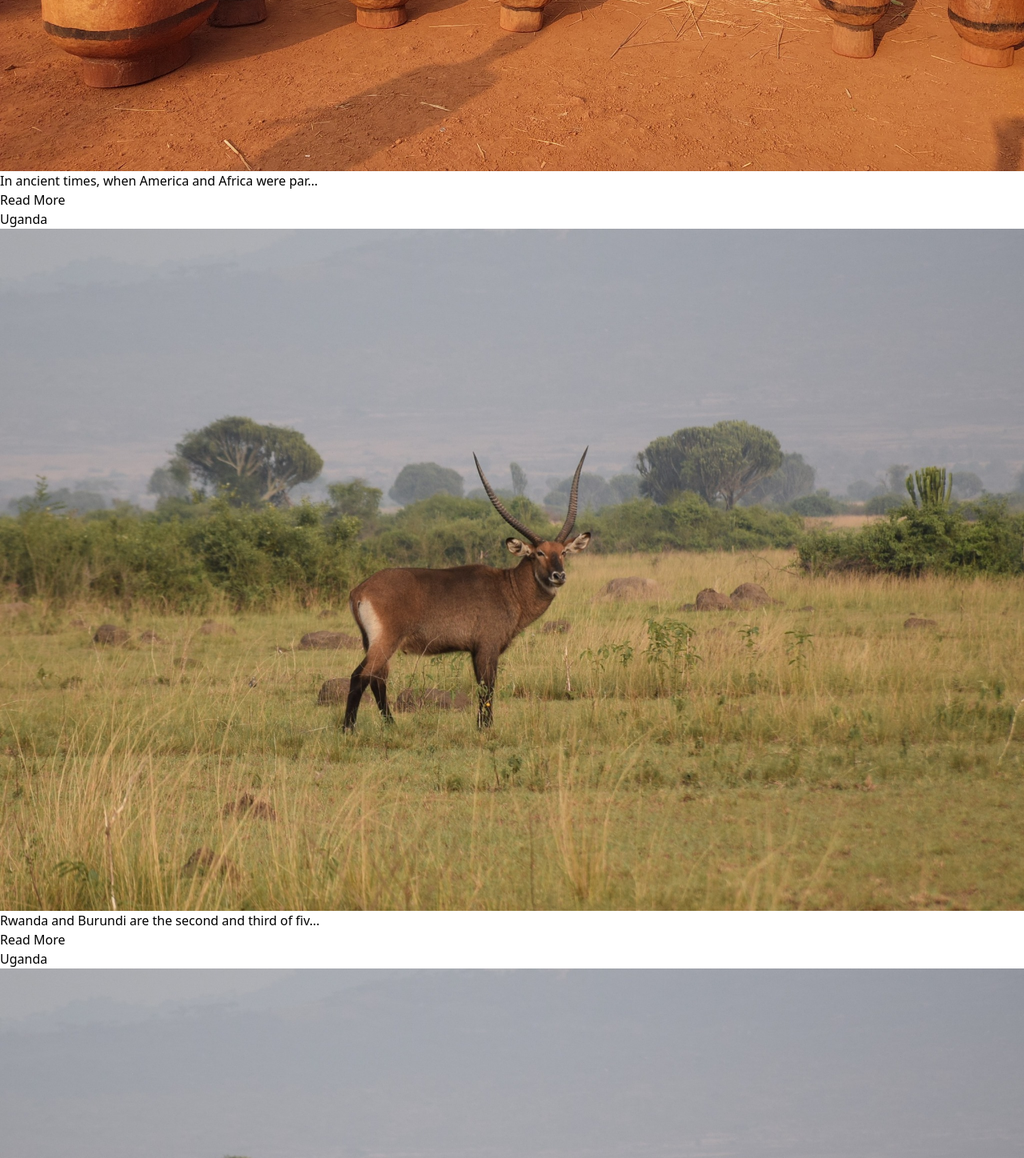
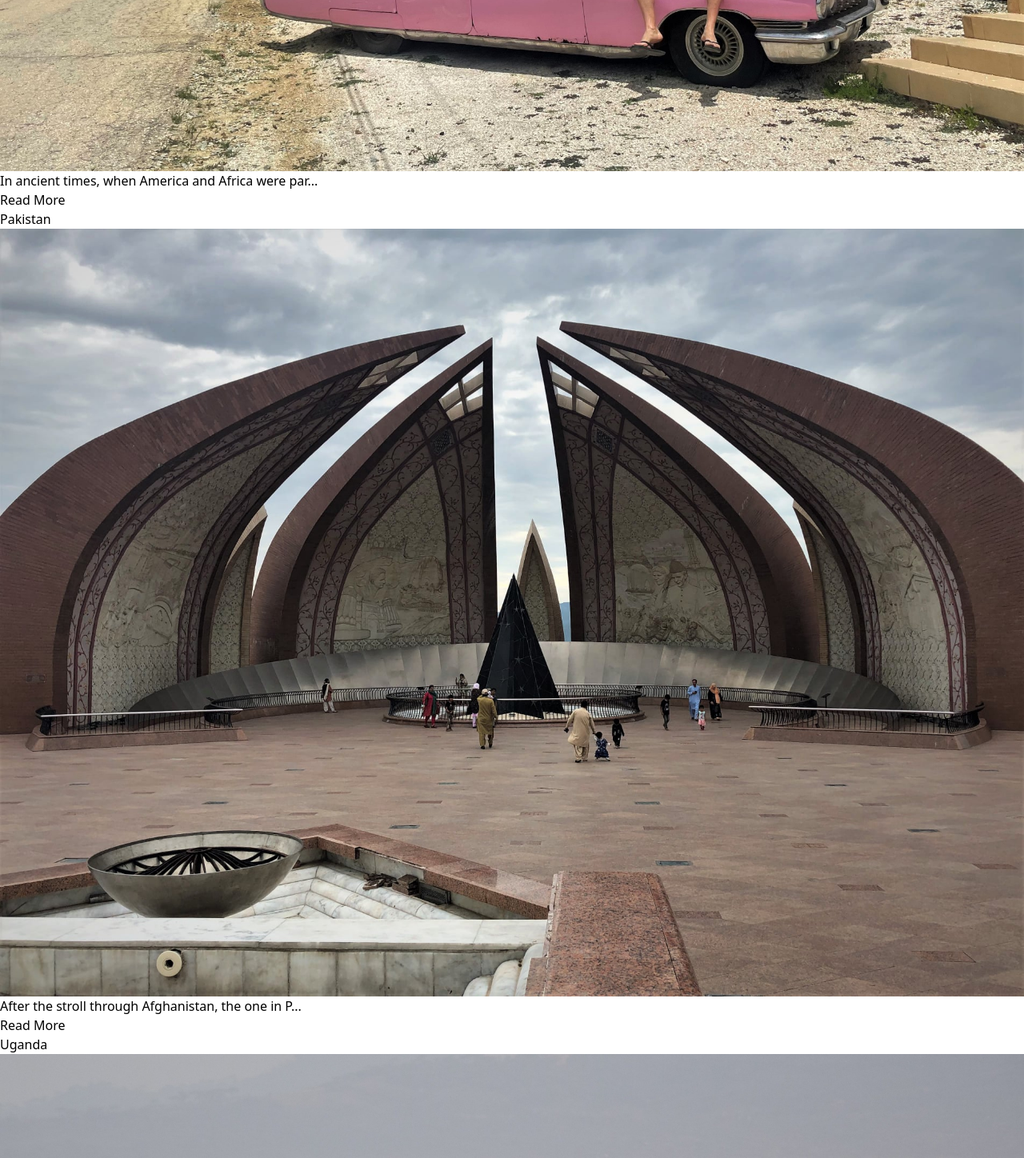
Before and after one commit to RosenGeorgievvv/create-in-motion, a React (Vite) app: page /travels in a window 1280 px wide. Shown: the part 3922-5370 px from the top of the page at 80% size. Built offline with nearby package versions, Linux system fonts and the light colour scheme.

Commit message:
Update data.js

```diff
--- a/src/components/data.js
+++ b/src/components/data.js
@@ -17,6 +17,26 @@ import yemen3 from '../assets/yemen/yemen3.jpg';
 import yemen4 from '../assets/yemen/yemen4.jpg';
 import yemen5 from '../assets/yemen/yemen5.jpg';
 import yemen6 from '../assets/yemen/yemen6.jpg';
+
+import venezuela1 from '../assets/venezuela/venezuela1.jpg';
+import venezuela2 from '../assets/venezuela/venezuela2.jpg';
+import venezuela3 from '../assets/venezuela/venezuela3.jpg';
+import venezuela4 from '../assets/venezuela/venezuela4.jpg';
+import venezuela5 from '../assets/venezuela/venezuela5.jpg';
+import venezuela6 from '../assets/venezuela/venezuela6.jpg';
+import venezuela7 from '../assets/venezuela/venezuela7.jpg';
+import venezuela8 from '../assets/venezuela/venezuela8.jpg';
+import venezuela9 from '../assets/venezuela/venezuela9.jpg';
+import venezuela10 from '../assets/venezuela/venezuela10.jpg';
+
+import pakistan1 from '../assets/pakistan/pakistan1.jpg';
+import pakistan2 from '../assets/pakistan/pakistan2.jpg';
+import pakistan3 from '../assets/pakistan/pakistan3.jpg';
+import pakistan4 from '../assets/pakistan/pakistan4.jpg';
+import pakistan5 from '../assets/pakistan/pakistan5.jpg';
+import pakistan6 from '../assets/pakistan/pakistan6.jpg';
+import pakistan7 from '../assets/pakistan/pakistan7.jpg';
+import pakistan8 from '../assets/pakistan/pakistan8.jpg';
 
 const data = [
   {
@@ -43,17 +63,16 @@ const data = [
   {
     id: 4,
     name: "Venezuela",
-    img: [rwanda1, rwanda2, rwanda3, rwanda4, rwanda5],
+    img: [venezuela1, venezuela2, venezuela3, venezuela4, venezuela5, venezuela6, venezuela7, venezuela8, venezuela9, venezuela10],
     description:
       "In ancient times, when America and Africa were part of a single continent, strange mountain plateaus formed, rising high above the surrounding landscape. Today, the jungle covering the land all around is home to the Pemón Indians, who believe that spirits called Mawari live at the peaks. They refer to these flat mountains as tepuis. They also call them islands in the sky. I decided to wander through the lands of the Pemón and meet their spirits somewhere in the southeastern part of Venezuela, where Canaima National Park is located. This is the home of the iconic tepuis with flat tops, which inspired Sir Arthur Conan Doyle to write The Lost World. An unreal place, where the world’s highest waterfall, Angel Falls (Salto Ángel), drops from nearly a kilometer in height. Climbing Mount Roraima was a must. It is said to be one of the best hiking routes in South America. I added a boat trip through the Orinoco Delta and encounters with the Warrau Indians, whose way of life is far from our own. To finish, I needed to unwind on Isla Margarita. After all, life in the jungle is tough... The itinerary was set. So, with a group of friends, I wandered through Venezuela...",
   },
-  //uganda
   {
     id: 5,
-    name: "Uganda",
-    img: [uganda1, uganda2, uganda3, uganda4, uganda5, uganda6],
+    name: "Pakistan",
+    img: [pakistan1, pakistan2, pakistan3, pakistan4, pakistan5, pakistan6, pakistan7, pakistan8],
     description:
-      "Rwanda and Burundi are the second and third of five countries featured in a journey called Around Lake Victoria.These two small nations, standing off the beaten tourist path, offer an authentic African experience, blessed with dramatic landscapes, rich biodiversity, and lakeside communities, each with its unique culture and a tragic history stained by brutal ethnic conflicts. Rwanda is healing the wounds of the 1994 genocide and transforming into a model of national unity and economic prosperity. From the Genocide Memorial in the pristine capital Kigali, along its impeccable roads, to the fishing villages around Lake Kivu and Nyungwe Forest National Park—home to Africa's oldest tropical forest, situated at the watershed between the Congo River basin to the west and the Nile River basin to the east.Burundi, meanwhile, is plagued by conflict, with poverty as the norm for all but a few. From Lake Tanganyika and the capital Bujumbura—surprisingly boasting refined restaurants and chic nightclubs—to Rusizi National Park and the site where journalist Henry Morton Stanley met explorer David Livingstone and uttered the iconic phrase,Dr. Livingstone, I presume?—Burundi offers a compelling mix of history and culture. Add to that the village of Gishora, where the captivating performances of the former royal drummers continue to enchant visitors.",
+      "After the stroll through Afghanistan, the one in Pakistan felt calm, like a provincial Scandinavian town.From Lahore and the grandeur of the Mughal heritage to Islamabad, built meticulously according to the principles of ekistics. From the Pashtun city of Peshawar to the Gilgit-Baltistan province, blessed with incredible ethnic diversity and natural beauty. I lived with the people of the Hunza Valley, drank tea on the Fairy Meadows beneath Nanga Parbat, and climbed to the base camp of the peak. I traveled the Karakoram Highway and reached the Khunjerab Pass at the border with China. I saw the majestic Indus River and the place where the Hindu Kush, Karakoram, and Himalayas—Earth's three tallest mountain ranges—meet.Satisfied, I returned home.It was a memorable journey.The year continues.Is there a desire for more...?",
   },
   {
     id: 6,
```
